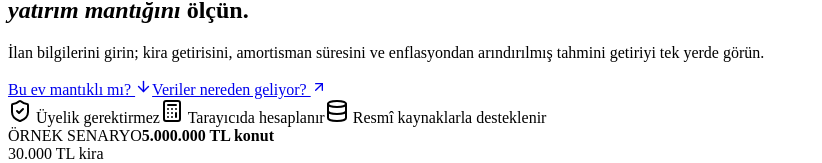
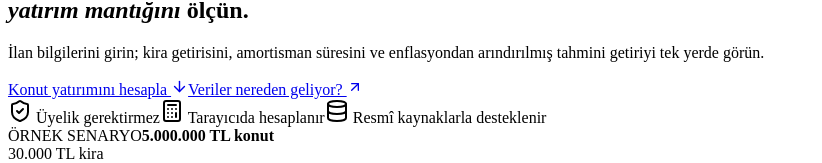
Before and after one commit to robotbilge/konutseyir, a Next.js app: page / in a window 1280 px wide. Shown: the part 183-346 px from the top of the page, without its empty margins (0-822 px from the left). Built offline with nearby package versions, Linux system fonts and the light colour scheme; no server answers.

Commit message:
Konut analizi terminolojisini iyileştir

```diff
--- a/app/page.tsx
+++ b/app/page.tsx
@@ -5,7 +5,7 @@ import {LatestNews,MarketSnapshot} from '../components/live-data';
 
 export default function Home(){return <><Header/><main>
   <section className="hero">
-    <div className="hero-copy"><div className="trust-label"><BadgeCheck size={16}/> Kamu verileriyle karar desteği</div><p className="eyebrow">KONUT YATIRIM ANALİZİ</p><h1>Bir evin fiyatını değil,<br/><em>yatırım mantığını</em> ölçün.</h1><p className="lead">İlan bilgilerini girin; kira getirisini, amortisman süresini ve enflasyondan arındırılmış tahmini getiriyi tek yerde görün.</p><div className="hero-actions"><a className="primary-link" href="#analiz">Bu ev mantıklı mı? <ArrowDown size={17}/></a><a className="text-link" href="/veri">Veriler nereden geliyor? <ArrowUpRight size={16}/></a></div><div className="hero-proof"><span><ShieldCheck/> Üyelik gerektirmez</span><span><CalculatorIcon/> Tarayıcıda hesaplanır</span><span><Database/> Resmî kaynaklarla desteklenir</span></div></div>
+    <div className="hero-copy"><div className="trust-label"><BadgeCheck size={16}/> Kamu verileriyle karar desteği</div><p className="eyebrow">KONUT YATIRIM ANALİZİ</p><h1>Bir evin fiyatını değil,<br/><em>yatırım mantığını</em> ölçün.</h1><p className="lead">İlan bilgilerini girin; kira getirisini, amortisman süresini ve enflasyondan arındırılmış tahmini getiriyi tek yerde görün.</p><div className="hero-actions"><a className="primary-link" href="#analiz">Konut yatırımını hesapla <ArrowDown size={17}/></a><a className="text-link" href="/veri">Veriler nereden geliyor? <ArrowUpRight size={16}/></a></div><div className="hero-proof"><span><ShieldCheck/> Üyelik gerektirmez</span><span><CalculatorIcon/> Tarayıcıda hesaplanır</span><span><Database/> Resmî kaynaklarla desteklenir</span></div></div>
     <aside className="hero-preview" aria-label="Örnek konut analizi"><div className="preview-top"><div><span>ÖRNEK SENARYO</span><strong>5.000.000 TL konut</strong></div><span className="preview-badge">30.000 TL kira</span></div><div className="preview-score"><span>Yıllık net kira geliri</span><strong>300.000 <small>TL</small></strong><p>200.000 TL alım masrafı, 1 ay boşluk ve 30.000 TL yıllık gider sonrası</p></div><div className="preview-grid"><div><span>Net getiri</span><b>%5,77</b></div><div><span>Geri dönüş</span><b>17,3 yıl</b></div><div><span>Net m²</span><b>50.000 TL</b></div><div><span>Reel getiri</span><b className="negative-text">%-3,11</b></div></div><div className="preview-note"><BarChart3 size={18}/><span>Reel getiri varsayımı: konut %25 artış, yıllık enflasyon %30 ve 300.000 TL net kira geliri.</span></div></aside>
   </section>
   <section className="value-strip"><div><span>01</span><p><b>İlanı girin</b>Fiyat, metrekare, kira ve giderler</p></div><div><span>02</span><p><b>Net sonucu görün</b>TL, yüzde ve geri dönüş süresi</p></div><div><span>03</span><p><b>Alternatiflerle kıyaslayın</b>Mevduat, altın ve enflasyon</p></div></section><MarketSnapshot/><LatestNews/>
```
